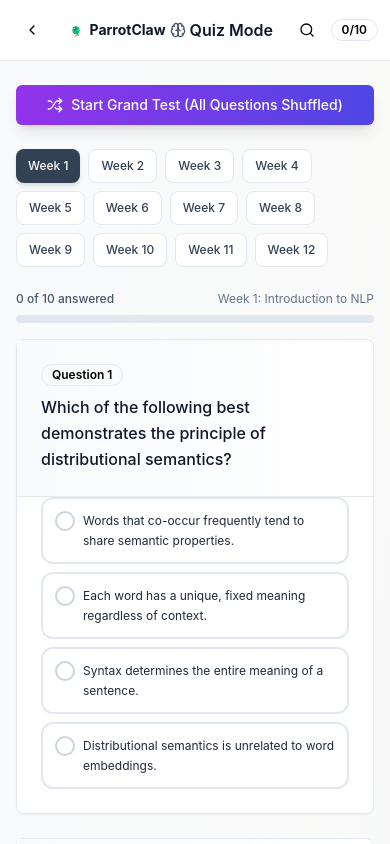
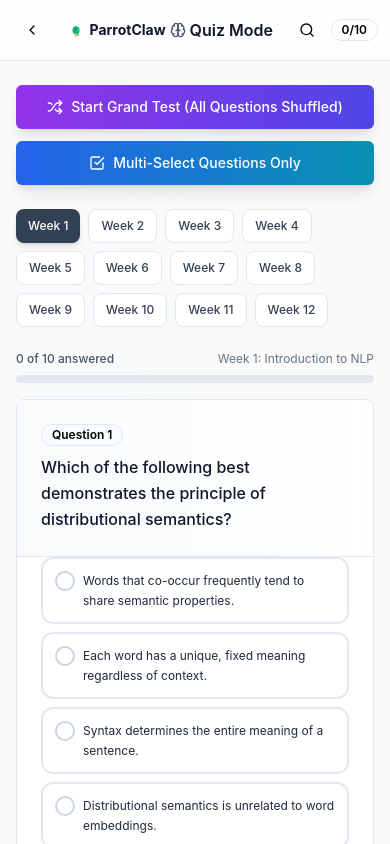
Before and after one commit to PlactoDeMaxim/quizwebapp, a React (Vite) app: page /quizmode in a window 390 px wide. Shown: the top 844 px of the page. Built offline with nearby package versions, Linux system fonts and the light colour scheme.

Commit message:
Add Multi-Select Questions mode - collect all multi-select questions from all weeks in one place with shuffled options

```diff
--- a/Pages/QuizMode.jsx
+++ b/Pages/QuizMode.jsx
@@ -2,7 +2,7 @@ import React, { useState, useMemo } from 'react';
 import { Link } from 'react-router-dom';
 import { createPageUrl } from '../utils';
 import { questionBank } from '../Components/quiz/questionBank';
-import { ChevronLeft, CheckCircle2, XCircle, RotateCcw, Brain, Lightbulb, Search, Shuffle } from 'lucide-react';
+import { ChevronLeft, CheckCircle2, XCircle, RotateCcw, Brain, Lightbulb, Search, Shuffle, CheckSquare } from 'lucide-react';
 import { Button } from '@/components/ui/button';
 import { Card, CardContent, CardHeader } from '@/components/ui/card';
 import { Badge } from '@/components/ui/badge';
@@ -26,6 +26,8 @@ export default function QuizMode() {
   const [checkedQuestions, setCheckedQuestions] = useState(new Set());
   const [isGrandTest, setIsGrandTest] = useState(false);
   const [grandTestQuestions, setGrandTestQuestions] = useState([]);
+  const [isMultiSelectMode, setIsMultiSelectMode] = useState(false);
+  const [multiSelectQuestions, setMultiSelectQuestions] = useState([]);
 
   const weeks = Object.keys(questionBank);
   const currentWeek = questionBank[selectedWeek];
@@ -54,8 +56,8 @@ export default function QuizMode() {
   };
 
   const handleRetake = () => {
-    if (isGrandTest) {
-      // Reset grand test answers
+    if (isGrandTest || isMultiSelectMode) {
+      // Reset grand test or multi-select mode answers
       setSelectedAnswers({});
       setCheckedQuestions(new Set());
     } else {
@@ -78,9 +80,11 @@ export default function QuizMode() {
   const handleWeekChange = (week) => {
     setSelectedWeek(week);
     setIsGrandTest(false);
+    setIsMultiSelectMode(false);
     setSelectedAnswers({});
     setCheckedQuestions(new Set());
     setGrandTestQuestions([]);
+    setMultiSelectQuestions([]);
   };
 
   const handleStartGrandTest = () => {
@@ -150,9 +154,79 @@ export default function QuizMode() {
     window.scrollTo({ top: 0, behavior: 'smooth' });
   };
 
+  const handleStartMultiSelectMode = () => {
+    // Collect all multi-select questions from all weeks
+    const allMultiSelectQuestions = [];
+    Object.keys(questionBank).forEach(weekKey => {
+      questionBank[weekKey].questions.forEach(q => {
+        if (Array.isArray(q.correctAnswer)) {
+          allMultiSelectQuestions.push({
+            ...q,
+            originalWeek: weekKey,
+            originalWeekTitle: questionBank[weekKey].title
+          });
+        }
+      });
+    });
+
+    // Shuffle questions
+    const shuffledQuestions = shuffleArray(allMultiSelectQuestions);
+
+    // For each question, shuffle options and map correct answer
+    const processedQuestions = shuffledQuestions.map(q => {
+      const originalOptions = [...q.options];
+      const originalCorrectAnswer = q.correctAnswer;
+
+      // Create array of indices [0, 1, 2, ...]
+      const indices = originalOptions.map((_, i) => i);
+      const shuffledIndices = shuffleArray(indices);
+
+      // Create mapping: original index -> new position
+      const indexMap = {};
+      shuffledIndices.forEach((originalIdx, newPosition) => {
+        indexMap[originalIdx] = newPosition;
+      });
+
+      // Shuffle options using the shuffled indices
+      const shuffledOptions = shuffledIndices.map(originalIdx => originalOptions[originalIdx]);
+
+      // Map correct answer to new positions (always array for multi-select)
+      const newCorrectAnswer = originalCorrectAnswer.map(originalIdx => indexMap[originalIdx]);
+
+      return {
+        ...q,
+        options: shuffledOptions,
+        correctAnswer: newCorrectAnswer,
+        indexMap: indexMap
+      };
+    });
+
+    setMultiSelectQuestions(processedQuestions);
+    setIsMultiSelectMode(true);
+    setSelectedAnswers({});
+    setCheckedQuestions(new Set());
+    window.scrollTo({ top: 0, behavior: 'smooth' });
+  };
+
+  const handleExitMultiSelectMode = () => {
+    setIsMultiSelectMode(false);
+    setMultiSelectQuestions([]);
+    setSelectedAnswers({});
+    setCheckedQuestions(new Set());
+    window.scrollTo({ top: 0, behavior: 'smooth' });
+  };
+
   // Get questions to display
-  const questionsToDisplay = isGrandTest ? grandTestQuestions : currentWeek.questions;
-  const displayTotalQuestions = isGrandTest ? grandTestQuestions.length : totalQuestions;
+  const questionsToDisplay = isGrandTest
+    ? grandTestQuestions
+    : isMultiSelectMode
+    ? multiSelectQuestions
+    : currentWeek.questions;
+  const displayTotalQuestions = isGrandTest
+    ? grandTestQuestions.length
+    : isMultiSelectMode
+    ? multiSelectQuestions.length
+    : totalQuestions;
 
   const answeredCount = Object.keys(selectedAnswers).filter(id => {
     const answer = selectedAnswers[id];
@@ -197,16 +271,25 @@ export default function QuizMode() {
       </div>
 
       <div className="max-w-5xl mx-auto px-4 sm:px-6 py-6 sm:py-8">
-        {/* Grand Test Button */}
-        {!isGrandTest && (
-          <div className="mb-6 sm:mb-8">
+        {/* Grand Test and Multi-Select Buttons */}
+        {!isGrandTest && !isMultiSelectMode && (
+          <div className="mb-6 sm:mb-8 space-y-3">
+            <div className="flex flex-col sm:flex-row gap-3">
               <Button
                 onClick={handleStartGrandTest}
-              className="w-full sm:w-auto bg-gradient-to-r from-purple-600 to-indigo-600 hover:from-purple-700 hover:to-indigo-700 text-white px-6 sm:px-8 py-3 sm:py-4 text-sm sm:text-base font-medium gap-2 shadow-lg hover:shadow-xl transition-all"
+                className="flex-1 sm:flex-none bg-gradient-to-r from-purple-600 to-indigo-600 hover:from-purple-700 hover:to-indigo-700 text-white px-6 sm:px-8 py-3 sm:py-4 text-sm sm:text-base font-medium gap-2 shadow-lg hover:shadow-xl transition-all"
               >
                 <Shuffle className="w-4 h-4 sm:w-5 sm:h-5" />
                 Start Grand Test (All Questions Shuffled)
               </Button>
+              <Button
+                onClick={handleStartMultiSelectMode}
+                className="flex-1 sm:flex-none bg-gradient-to-r from-blue-600 to-cyan-600 hover:from-blue-700 hover:to-cyan-700 text-white px-6 sm:px-8 py-3 sm:py-4 text-sm sm:text-base font-medium gap-2 shadow-lg hover:shadow-xl transition-all"
+              >
+                <CheckSquare className="w-4 h-4 sm:w-5 sm:h-5" />
+                Multi-Select Questions Only
+              </Button>
+            </div>
           </div>
         )}
 
@@ -255,6 +338,31 @@ export default function QuizMode() {
           </div>
         )}
 
+        {/* Multi-Select Mode Header */}
+        {isMultiSelectMode && (
+          <div className="mb-6 sm:mb-8">
+            <div className="bg-gradient-to-r from-blue-50 to-cyan-50 border-2 border-blue-200 rounded-xl p-4 sm:p-6">
+              <div className="flex items-center justify-between gap-4 flex-wrap">
+                <div>
+                  <h2 className="text-xl sm:text-2xl font-bold text-blue-900 mb-2">
+                    Multi-Select Questions Mode
+                  </h2>
+                  <p className="text-sm sm:text-base text-blue-700">
+                    All {multiSelectQuestions.length} multi-select questions from all weeks, shuffled with randomized options
+                  </p>
+                </div>
+                <Button
+                  onClick={handleExitMultiSelectMode}
+                  variant="outline"
+                  className="border-blue-300 text-blue-700 hover:bg-blue-50"
+                >
+                  Exit Multi-Select Mode
+                </Button>
+              </div>
+            </div>
+          </div>
+        )}
+
         {/* Progress */}
             <div className="mb-4 sm:mb-6">
               <div className="flex items-center justify-between mb-2 gap-2">
@@ -262,7 +370,7 @@ export default function QuizMode() {
                   {answeredCount} of {displayTotalQuestions} answered
                 </span>
                 <span className="text-xs sm:text-sm text-slate-500 truncate">
-                  {isGrandTest ? 'Grand Test' : currentWeek.title}
+                  {isGrandTest ? 'Grand Test' : isMultiSelectMode ? 'Multi-Select Questions' : currentWeek.title}
                 </span>
               </div>
               <Progress value={displayTotalQuestions > 0 ? answeredCount / displayTotalQuestions * 100 : 0} className="h-2" />
@@ -308,8 +416,12 @@ export default function QuizMode() {
                               <Badge variant="outline" className="text-xs sm:text-sm">
                                 Question {index + 1}
                               </Badge>
-                              {isGrandTest && q.originalWeekTitle && (
-                                <Badge variant="outline" className="bg-purple-50 text-purple-700 border-purple-300 text-xs sm:text-sm">
+                              {(isGrandTest || isMultiSelectMode) && q.originalWeekTitle && (
+                                <Badge variant="outline" className={`text-xs sm:text-sm ${
+                                  isGrandTest
+                                    ? 'bg-purple-50 text-purple-700 border-purple-300'
+                                    : 'bg-blue-50 text-blue-700 border-blue-300'
+                                }`}>
                                   {q.originalWeekTitle}
                                 </Badge>
                               )}
@@ -476,7 +588,7 @@ export default function QuizMode() {
             </div>
 
             {/* Retake Button */}
-            {!isGrandTest && (
+            {!isGrandTest && !isMultiSelectMode && (
               <div className="mt-6 sm:mt-8 flex justify-center pb-6 sm:pb-8 px-4">
                 <Button
                   onClick={handleRetake}
@@ -502,6 +614,20 @@ export default function QuizMode() {
                 </Button>
               </div>
             )}
+
+            {/* Multi-Select Mode Retake Button */}
+            {isMultiSelectMode && (
+              <div className="mt-6 sm:mt-8 flex justify-center pb-6 sm:pb-8 px-4">
+                <Button
+                  onClick={handleStartMultiSelectMode}
+                  variant="outline"
+                  size="lg"
+                  className="gap-2 bg-white hover:bg-slate-50 border-slate-300 w-full sm:w-auto px-6 sm:px-8 py-3 sm:py-4 text-sm sm:text-base">
+                  <CheckSquare className="w-4 h-4" />
+                  Retake Multi-Select Test (Reshuffle)
+                </Button>
+              </div>
+            )}
       </div>
     </div>);
 }
```
Lines whose indentation alone changed are shown as unchanged.
